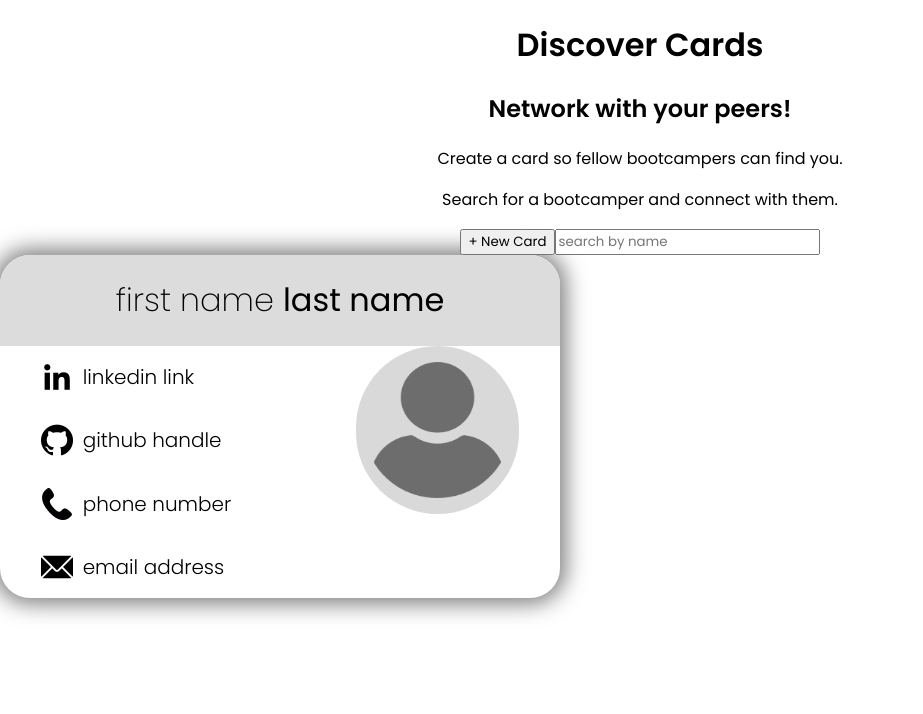
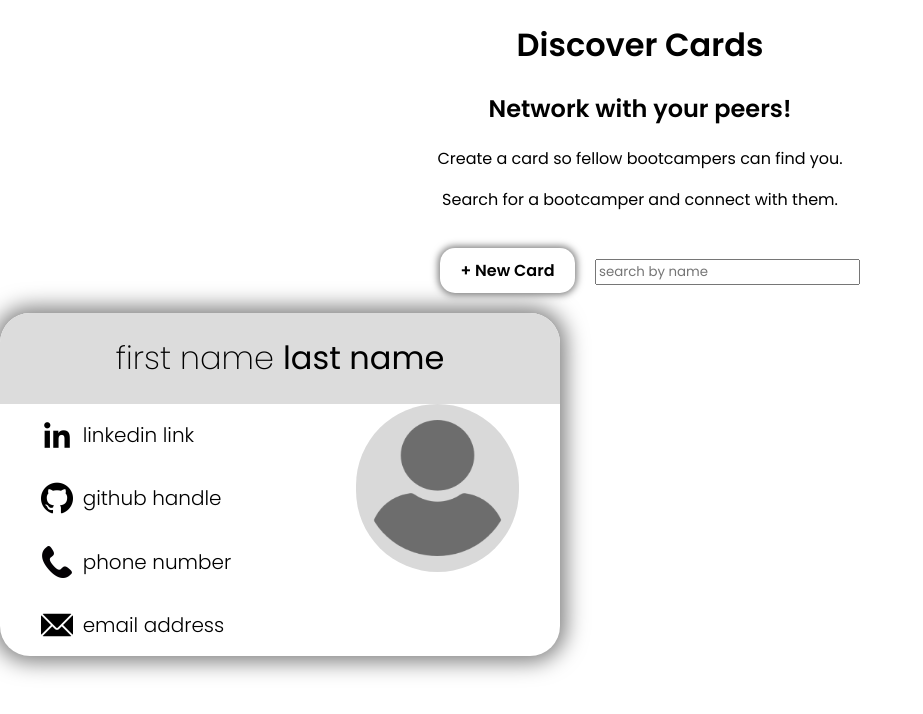
Before and after one commit to SchoolOfCode/bc13_w9_project-frontend-the-train-ees, a React (Create React App) app in the folder train-ees/: page / in a window 1280 px wide. Shown: the top 714 px of the page, without its empty margins (0-923 px from the left). Built offline with nearby package versions, Linux system fonts and the light colour scheme.

Commit message:
button css

```diff
--- a/train-ees/src/components/button/index.css
+++ b/train-ees/src/components/button/index.css
@@ -0,0 +1,25 @@
+button{
+    background-color: white;
+    border-radius: 15px;
+    border-width: 0px;
+    height: 45px;
+    width: 135px;
+    font-size: 16px;
+    font-weight: bold;
+    margin: 20px;
+    box-shadow: 0px 0px 7px 2px rgba(0, 0, 0, 0.5);
+}
+
+button:hover{
+    background-color: white;
+    border-radius: 15px;
+    border-width: 0px;
+    height: 45px;
+    width: 135px;
+    font-size: 16px;
+    font-weight: bold;
+    margin: 20px;
+    box-shadow: 0px 0px 10px 4px rgba(0, 0, 0, 0.5);
+    scale: 95%;
+    transition: 0.2s;
+}
```
